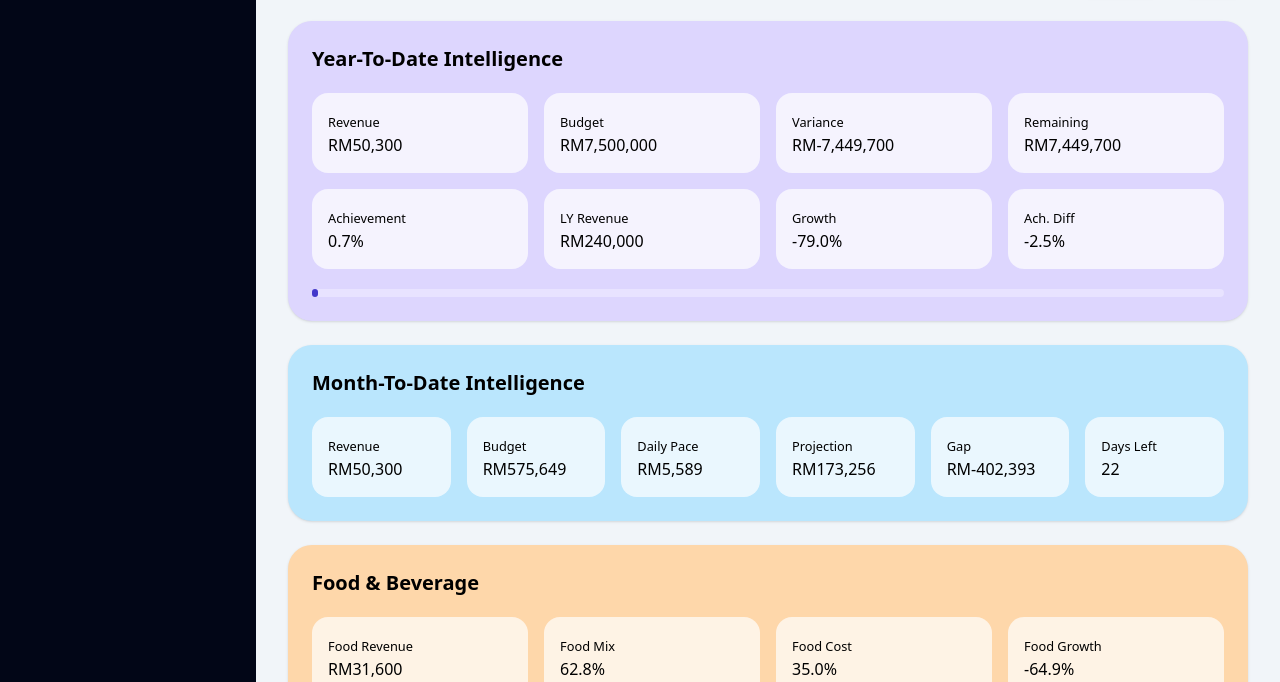
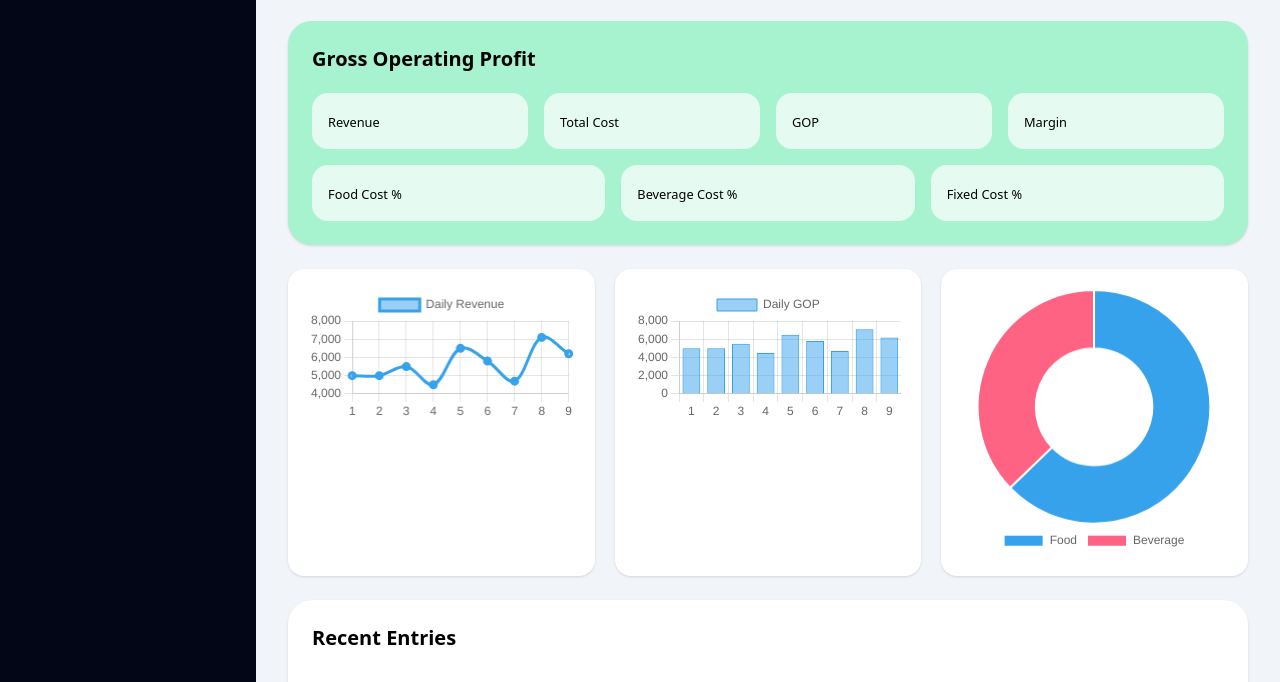
Before and after one commit to Kdems/fb.finance, a plain HTML site: page index.html in a window 1280 px wide. Shown: the part 99-781 px from the top of the page. Drawn offline with nearby package versions, Linux system fonts and the light colour scheme.

Commit message:
Update index.html

```diff
--- a/index.html
+++ b/index.html
@@ -81,161 +81,120 @@
 
 
 
-    <!-- YTD -->
-    <section class="bg-violet-200 rounded-3xl p-6 shadow">
+    <!-- GOP -->
+    <section class="bg-emerald-200 rounded-3xl p-6 shadow">
 
       <h3 class="font-bold text-xl mb-5">
-        Year-To-Date Intelligence
+        Gross Operating Profit
       </h3>
 
 
       <div class="grid grid-cols-4 gap-4">
 
         <div class="bg-white/70 rounded-2xl p-4">
-          <small>Revenue</small>
-          <h4 id="ytdRevenueCard"></h4>
+
+          <small>
+            Revenue
+          </small>
+
+          <h4
+            id="gopRevenueCard">
+          </h4>
+
         </div>
 
+
+
         <div class="bg-white/70 rounded-2xl p-4">
-          <small>Budget</small>
-          <h4 id="ytdBudgetCard"></h4>
+
+          <small>
+            Total Cost
+          </small>
+
+          <h4
+            id="gopCostCard">
+          </h4>
+
         </div>
 
+
+
         <div class="bg-white/70 rounded-2xl p-4">
-          <small>Variance</small>
-          <h4 id="ytdVarianceCard"></h4>
+
+          <small>
+            GOP
+          </small>
+
+          <h4
+            id="gopMainCard">
+          </h4>
+
         </div>
 
+
+
         <div class="bg-white/70 rounded-2xl p-4">
-          <small>Remaining</small>
-          <h4 id="ytdBalanceCard"></h4>
+
+          <small>
+            Margin
+          </small>
+
+          <h4
+            id="gopMarginCard">
+          </h4>
+
         </div>
 
       </div>
 
 
 
-      <div class="grid grid-cols-4 gap-4 mt-4">
+
+
+      <div class="grid grid-cols-3 gap-4 mt-4">
 
         <div class="bg-white/70 rounded-2xl p-4">
-          <small>Achievement</small>
-          <h4 id="ytdAchievementCard"></h4>
+
+          <small>
+            Food Cost %
+          </small>
+
+          <h4
+            id="gopFoodCostCard">
+          </h4>
+
         </div>
 
+
+
         <div class="bg-white/70 rounded-2xl p-4">
-          <small>LY Revenue</small>
-          <h4 id="lyRevenueCard"></h4>
+
+          <small>
+            Beverage Cost %
+          </small>
+
+          <h4
+            id="gopBevCostCard">
+          </h4>
+
         </div>
 
-        <div class="bg-white/70 rounded-2xl p-4">
-          <small>Growth</small>
-          <h4 id="ytdGrowthCard"></h4>
-        </div>
+
 
         <div class="bg-white/70 rounded-2xl p-4">
-          <small>Ach. Diff</small>
-          <h4 id="achievementDiffCard"></h4>
+
+          <small>
+            Fixed Cost %
+          </small>
+
+          <h4
+            id="gopFixCostCard">
+          </h4>
+
         </div>
 
       </div>
 
-
-
-      <div class="bg-white/30 h-2 rounded-full mt-5">
-
-        <div
-          id="ytdProgressBar"
-          class="bg-indigo-700 h-2 rounded-full"
-          style="width:0%">
-        </div>
-
-      </div>
-
-    </section>
-
-
-
-
-
-
-    <!-- MTD -->
-    <section class="bg-sky-200 rounded-3xl p-6 shadow">
-
-      <h3 class="font-bold text-xl mb-5">
-        Month-To-Date Intelligence
-      </h3>
-
-      <div class="grid grid-cols-6 gap-4">
-
-        <div class="bg-white/70 rounded-2xl p-4">
-          <small>Revenue</small>
-          <h4 id="mtdRevenueCard"></h4>
-        </div>
-
-        <div class="bg-white/70 rounded-2xl p-4">
-          <small>Budget</small>
-          <h4 id="mtdBudgetCard"></h4>
-        </div>
-
-        <div class="bg-white/70 rounded-2xl p-4">
-          <small>Daily Pace</small>
-          <h4 id="dailyPaceCard"></h4>
-        </div>
-
-        <div class="bg-white/70 rounded-2xl p-4">
-          <small>Projection</small>
-          <h4 id="projectionCard"></h4>
-        </div>
-
-        <div class="bg-white/70 rounded-2xl p-4">
-          <small>Gap</small>
-          <h4 id="projectionGapCard"></h4>
-        </div>
-
-        <div class="bg-white/70 rounded-2xl p-4">
-          <small>Days Left</small>
-          <h4 id="daysLeftCard"></h4>
-        </div>
-
-      </div>
-
-    </section>
-
-
-
-
-
-
-    <!-- F&B -->
-    <section class="bg-orange-200 rounded-3xl p-6 shadow">
-
-      <h3 class="font-bold text-xl mb-5">
-        Food & Beverage
-      </h3>
-
-      <div class="grid grid-cols-4 gap-4">
-
-        <div class="bg-white/70 rounded-2xl p-4">
-          <small>Food Revenue</small>
-          <h4 id="foodRevenueCard"></h4>
-        </div>
-
-        <div class="bg-white/70 rounded-2xl p-4">
-          <small>Food Mix</small>
-          <h4 id="foodMixCard"></h4>
-        </div>
-
-        <div class="bg-white/70 rounded-2xl p-4">
-          <small>Food Cost</small>
-          <h4 id="foodCostCard"></h4>
-        </div>
-
-        <div class="bg-white/70 rounded-2xl p-4">
-          <small>Food Growth</small>
-          <h4 id="foodGrowthCard"></h4>
-        </div>
-
-      </div>
 
     </section>
 
```
